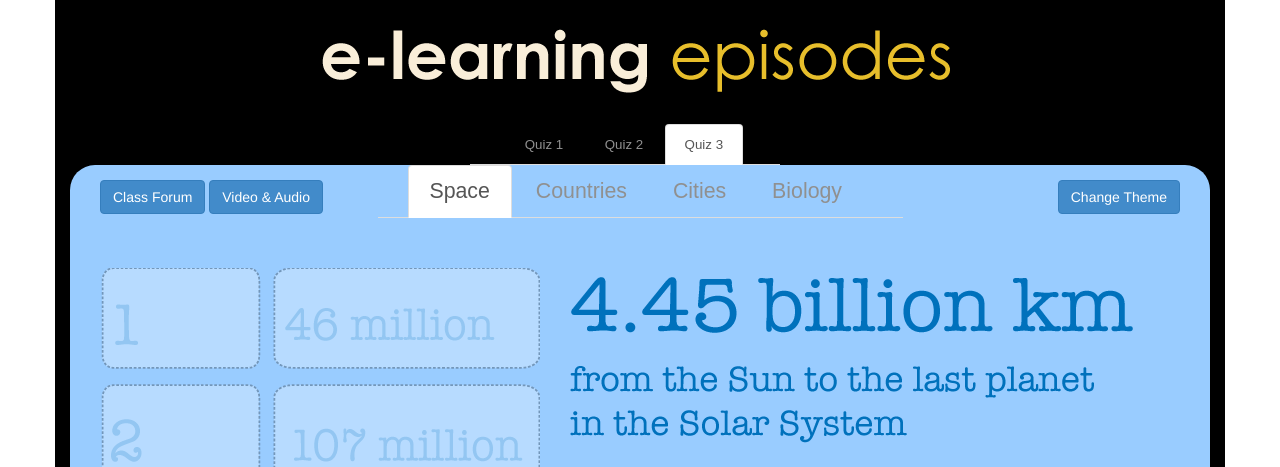
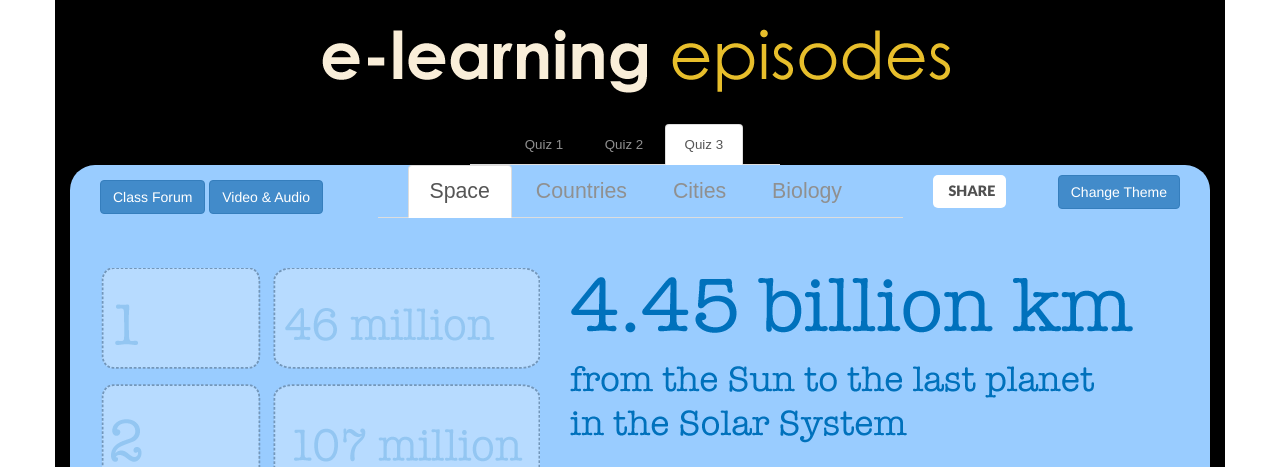
Before and after one commit to gerprog/elearning_quiz, a PHP site: page /space_3.php in a window 1280 px wide. Shown: the top 467 px of the page. Run offline with PHP 8.4, Linux system fonts and the light colour scheme; some libraries are stand-ins or nearby versions; some web fonts are replaced.

Commit message:
added share btn to Q3

```diff
--- a/css/dragdrop_pairs.css
+++ b/css/dragdrop_pairs.css
@@ -227,3 +227,9 @@ display: none;
   padding: 0px 10px;
 
 }
+
+.entypo-export {
+  color: #505050 !important;
+   background: #fff !important;
+   font-weight: normal !important;
+}
--- a/css/quiz.css
+++ b/css/quiz.css
@@ -155,7 +155,7 @@
   color: #0972f4;
 }
 
-li {
+#answer li {
   font-family: "Century Gothic", CenturyGothic, AppleGothic, sans-serif;
   /*font-family: "Arial Rounded MT Bold", "Helvetica Rounded", Arial, sans-serif;*/
   font-size: 30px;
@@ -259,6 +259,11 @@ div[class*="emphasize-"] {
 
 .margin_top_button{
   margin-top: 15px;
+
+}
+
+.margin_top_share{
+  margin-top: 10px;
 }
 
 .margin_top_btm_15{
--- /dev/null
+++ b/css/share.css
@@ -0,0 +1,300 @@
+/* from : https://github.com/carrot/share-button */
+
+// Base height and width of the button
+.share-button.sharer-0 {
+  -khtml-user-select:    none;
+  -moz-user-select:      none;
+  -ms-user-select:       none;
+  -webkit-touch-callout: none;
+  -webkit-user-select:   none;
+  user-select:           none;
+  height: 20px;
+  width: 92px;
+}
+
+// Icon font for leading share icon
+.share-button.sharer-0 [class*=entypo-]:before {
+  font-family: entypo,sans-serif;
+}
+
+// Main button, icon, and text styles
+.share-button.sharer-0 label {
+  -webkit-transition: all .3s ease;
+  transition:         all .3s ease;
+  background: #a29baa;
+  border-radius: 3px;
+  color: #333;
+  cursor: pointer;
+  font-size: 16px;
+  margin: 0;
+  padding: 5px 10px;
+}
+
+// Main button, icon, and text styles upon hover
+.share-button.sharer-0 label:hover {
+  opacity: .8;
+}
+
+// Main text styles ("Share")
+.share-button.sharer-0 label span {
+  -webkit-font-smoothing: antialiased;
+  font-family: Lato,sans-serif;
+  font-size: .9em;
+  font-weight: 700;
+  padding-left: 6px;
+  text-transform: uppercase;
+}
+
+// div containing all social icons
+.share-button.sharer-0 .social {
+  -webkit-transition: all .4s ease;
+  transition:         all .4s ease;
+  margin-left: -15px;
+  opacity: 0;
+}
+
+// Transform origins for top-anchored networks
+.share-button.sharer-0 .social.top {
+  -ms-transform-origin:     0 0;
+  -webkit-transform-origin: 0 0;
+  transform-origin:         0 0;
+  margin-top: -80px;
+}
+
+// Transform origins for bottom-anchored networks
+.share-button.sharer-0 .social.bottom {
+  -ms-transform-origin:     0 0;
+  -webkit-transform-origin: 0 0;
+  transform-origin:         0 0;
+  margin-top: 5px;
+}
+
+// Transform origins for middle-anchored networks
+.share-button.sharer-0 .social.middle {
+  margin-top: -34px;
+}
+
+// Transform origins for middle-right-anchored networks
+.share-button.sharer-0 .social.middle.right {
+  -ms-transform-origin:     5% 50%;
+  -webkit-transform-origin: 5% 50%;
+  transform-origin:         5% 50%;
+  margin-left: 105px;
+}
+
+// Transform origins for middle-left-anchored networks
+.share-button.sharer-0 .social.middle.left {
+  -ms-transform-origin:     5% 50%;
+  -webkit-transform-origin: 5% 50%;
+  transform-origin:         5% 50%;
+}
+
+// Global left margin for right-anchored networks
+.share-button.sharer-0 .social.right {
+  margin-left: 14px;
+}
+
+// Hides initial animation upon page load
+.share-button.sharer-0 .social.load {
+  -webkit-transition: none!important;
+  transition: none!important;
+}
+
+// Positioning based on the number of enabled networks
+.share-button.sharer-0 .social.networks-1 {
+  width: 60px;
+}
+
+.share-button.sharer-0 .social.networks-1.center,.share-button.sharer-0 .social.networks-1.left {
+  margin-left: 14px;
+}
+
+.share-button.sharer-0 .social.networks-1.middle.left {
+  margin-left: -70px;
+}
+
+.share-button.sharer-0 .social.networks-1 ul {
+  width: 60px;
+}
+
+.share-button.sharer-0 .social.networks-2 {
+  width: 120px;
+}
+
+.share-button.sharer-0 .social.networks-2.center {
+  margin-left: -13px;
+}
+
+.share-button.sharer-0 .social.networks-2.left {
+  margin-left: -44px;
+}
+
+.share-button.sharer-0 .social.networks-2.middle.left {
+  margin-left: -130px;
+}
+
+.share-button.sharer-0 .social.networks-2 ul {
+  width: 120px;
+}
+
+.share-button.sharer-0 .social.networks-3 {
+  width: 180px;
+}
+
+.share-button.sharer-0 .social.networks-3.center {
+  margin-left: -45px;
+}
+
+.share-button.sharer-0 .social.networks-3.left {
+  margin-left: -102px;
+}
+
+.share-button.sharer-0 .social.networks-3.middle.left {
+  margin-left: -190px;
+}
+
+.share-button.sharer-0 .social.networks-3 ul {
+  width: 180px;
+}
+
+.share-button.sharer-0 .social.networks-4 {
+  width: 240px;
+}
+
+.share-button.sharer-0 .social.networks-4.center {
+  margin-left: -75px;
+}
+
+.share-button.sharer-0 .social.networks-4.left {
+  margin-left: 162px;
+}
+
+.share-button.sharer-0 .social.networks-4.middle.left {
+  margin-left: -250px;
+}
+
+.share-button.sharer-0 .social.networks-4 ul {
+  width: 240px;
+}
+
+.share-button.sharer-0 .social.networks-5 {
+  width: 300px;
+}
+
+.share-button.sharer-0 .social.networks-5.center {
+  margin-left: -105px;
+}
+
+.share-button.sharer-0 .social.networks-5.left {
+  margin-left: -225px;
+}
+
+.share-button.sharer-0 .social.networks-5.middle.left {
+  margin-left: -320px;
+}
+
+.share-button.sharer-0 .social.networks-5 ul {
+  width: 300px;
+}
+
+// Transition for when the button has been activated
+.share-button.sharer-0 .social.active {
+  transition:         all .4s ease;
+  -webkit-transition: all .4s ease;
+  opacity: 1;
+}
+
+// top-positioned transition
+.share-button.sharer-0 .social.active.top {
+  -ms-transform:     scale(1) translateY(-10px);
+  -webkit-transform: scale(1) translateY(-10px);
+  transform:         scale(1) translateY(-10px);
+}
+
+// bottom-positioned transition
+.share-button.sharer-0 .social.active.bottom {
+  -ms-transform:     scale(1) translateY(15px);
+  -webkit-transform: scale(1) translateY(15px);
+  transform:         scale(1) translateY(15px);
+}
+
+// middle-right-positioned transition
+.share-button.sharer-0 .social.active.middle.right {
+  -ms-transform:     scale(1) translateX(10px);
+  -webkit-transform: scale(1) translateX(10px);
+  transform:         scale(1) translateX(10px);
+}
+
+// middle-left-positioned transition
+.share-button.sharer-0 .social.active.middle.left {
+  -ms-transform:     scale(1) translateX(-10px);
+  -webkit-transform: scale(1) translateX(-10px);
+  transform:         scale(1) translateX(-10px);
+}
+
+// ul containing each individual network
+.share-button.sharer-0 .social ul {
+  color: #fff;
+  height: 46px;
+  left: 0;
+  list-style: none;
+  margin: auto;
+  padding: 0;
+  position: relative;
+  right: 0;
+}
+
+// network containers
+.share-button.sharer-0 .social ul li {
+  -moz-box-sizing:    content-box;
+  -webkit-box-sizing: content-box;
+  box-sizing:         content-box;
+  -webkit-transition: all .3s ease;
+  transition:         all .3s ease;
+  cursor: pointer;
+  display: none;
+  float: left;
+  font-size: 20px;
+  height: 22px;
+  margin: 0;
+  padding: 12px 0;
+  position: relative;
+  text-align: center;
+  width: 60px;
+  z-index: 2;
+}
+
+// changes icon color upon hover
+.share-button.sharer-0 .social ul li:hover {
+  color: rgba(0,0,0,.5);
+}
+
+// Background color for Facebook
+.share-button.sharer-0 .social li[class*=facebook] {
+  background: #3b5998;
+  display: block; // for enabling/disabling networks
+}
+
+// Background color for Twitter
+.share-button.sharer-0 .social li[class*=twitter] {
+  background: #6cdfea;
+  display: block; // for enabling/disabling networks
+}
+
+// Background color for Google Plus
+.share-button.sharer-0 .social li[class*=gplus] {
+  background: #e34429;
+  display: block; // for enabling/disabling networks
+}
+
+// Background color for Pinterest
+.share-button.sharer-0 .social li[class*=pinterest] {
+  background: #c5282f;
+  display: block; // for enabling/disabling networks
+}
+
+// Background color for email
+.share-button.sharer-0 .social li[class*=paper-plane] {
+  background: #42c5b0;
+  display: block; // for enabling/disabling networks
+}
--- a/quiz3/space_3.html
+++ b/quiz3/space_3.html
@@ -10,6 +10,7 @@
     <link type="text/css" rel="stylesheet" href="../css/fonts.css" />
     <link type="text/css" rel="stylesheet" href="../css/quiz.css" />
     <link type="text/css" rel="stylesheet" href="../css/drag_drop.css" />
+    <link type="text/css" rel="stylesheet" href="../css/share.css" />
 
 
     <link type="text/css" rel="stylesheet" href="../css/dragdrop_pairs.css" />
@@ -21,7 +22,6 @@
 
 <!--below is from http://scrollback.io enabling an instant private chat room called elearning to be set up -->
  <script>window.scrollback = {room:"elearning",embed:"toast",theme:"light",minimize:true};(function(d,s,h,e){e=d.createElement(s);e.async=1;e.src=(location.protocol === "https:" ? "https:" : "http:") + "//scrollback.io/client.min.js";d.getElementsByTagName(s)[0].parentNode.appendChild(e);}(document,"script"));</script>
-
 
 
 </head>
@@ -56,7 +56,8 @@
                     </ul>
                   </div><!-- col-md-6 -->
                     <div class="col-md-3">
-                      <button type="submit" class="btn btn-primary margin_top_button button_css pull-right">Change Theme</button></div>
+                      <div class="share-button margin_top_share"></div>
+                      <button type="submit" class="btn btn-primary  button_css pull-right margin_top_20">Change Theme</button></div>
         </div><!-- row-fluid -->
 
      <div id="forum">
@@ -334,9 +335,18 @@
 <script type="text/javascript" src="../js/hide_video.js"></script>
 <script type="text/javascript" src="../js/angular_section.js"></script>
 <script type="text/javascript" src="../js/toggle_css.js"></script>
+<script type="text/javascript" src="../js/share.js"></script>
 
 
-
+<script>
+    var share = new Share(".share-button", {
+      networks: {
+        facebook: {
+          app_id: "602752456409826",
+        }
+      }
+    });
+  </script>
 
 
 </body>
```
Also changed, not shown: quiz3/biology_3.html (+14 -1 lines), quiz3/cities_3.html (+13 -1 lines), quiz3/countries_3.html (+13 -1 lines), js/share.js (added).
